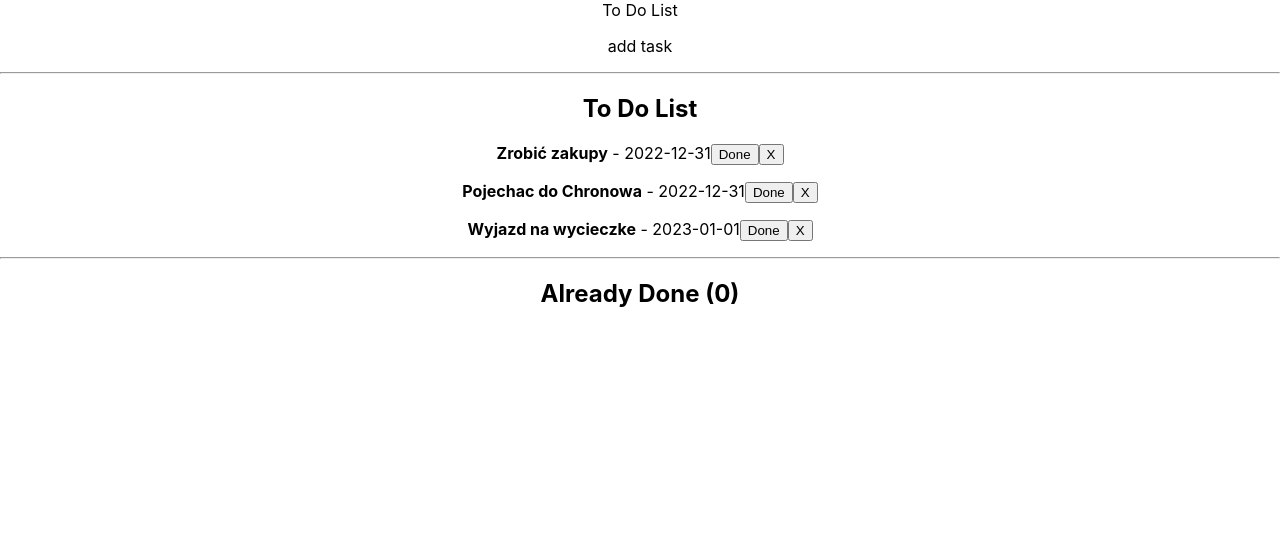
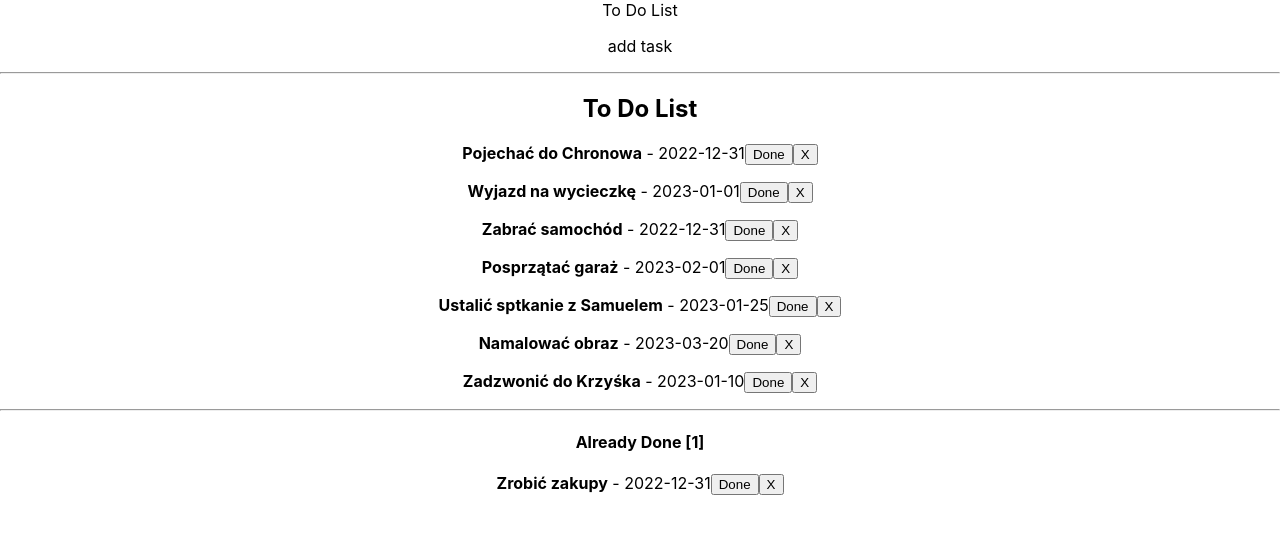
Before and after one commit to ArekeL/To_Do_App, a React (Create React App) app: page / in a window 1280 px wide. Shown: the top 534 px of the page. Built offline with nearby package versions, Linux system fonts and the light colour scheme.

Commit message:
View tasks in to-do and done sections

```diff
--- a/public/index.html
+++ b/public/index.html
@@ -1,5 +1,5 @@
 <!DOCTYPE html>
-<html lang="en">
+<html lang="pl">
 
 <head>
   <meta charset="utf-8" />
--- a/src/components/App.js
+++ b/src/components/App.js
@@ -10,22 +10,62 @@ class App extends Component {
 				id: 0,
 				text: "Zrobić zakupy",
 				date: "2022-12-31",
+				important: false,
+				active: false,
+				finishDate: null,
+			},
+			{
+				id: 1,
+				text: "Pojechać do Chronowa",
+				date: "2022-12-31",
 				important: true,
 				active: true,
 				finishDate: null,
 			},
 			{
-				id: 1,
-				text: "Pojechac do Chronowa",
-				date: "2022-12-31",
-				important: false,
+				id: 2,
+				text: "Wyjazd na wycieczkę",
+				date: "2023-01-01",
+				important: true,
 				active: true,
 				finishDate: null,
 			},
 			{
-				id: 2,
-				text: "Wyjazd na wycieczke",
-				date: "2023-01-01",
+				id: 3,
+				text: "Zabrać samochód",
+				date: "2022-12-31",
+				important: true,
+				active: true,
+				finishDate: null,
+			},
+			{
+				id: 4,
+				text: "Posprzątać garaż",
+				date: "2023-02-01",
+				important: true,
+				active: true,
+				finishDate: null,
+			},
+			{
+				id: 5,
+				text: "Ustalić sptkanie z Samuelem",
+				date: "2023-01-25",
+				important: true,
+				active: true,
+				finishDate: null,
+			},
+			{
+				id: 6,
+				text: "Namalować obraz",
+				date: "2023-03-20",
+				important: true,
+				active: true,
+				finishDate: null,
+			},
+			{
+				id: 7,
+				text: "Zadzwonić do Krzyśka",
+				date: "2023-01-10",
 				important: true,
 				active: true,
 				finishDate: null,
--- a/src/components/TaskList.js
+++ b/src/components/TaskList.js
@@ -1,7 +1,17 @@
 import React from "react";
 import Task from "./Task";
 const TaskList = (props) => {
-	const tasks = props.tasks.map((task) => (
+	const active = props.tasks.filter((task) => task.active);
+	const done = props.tasks.filter((task) => !task.active);
+	const activeTasks = active.map((task) => (
+		<Task
+			key={task.id}
+			task={task}
+			changeStatus={props.changeStatus}
+			deleteTask={props.deleteTask}
+		/>
+	));
+	const doneTasks = done.map((task) => (
 		<Task
 			key={task.id}
 			task={task}
@@ -12,10 +22,16 @@ const TaskList = (props) => {
 	return (
 		<div>
 			<h2>To Do List</h2>
-			{tasks}
+			{activeTasks.length > 0 ? (
+				activeTasks
+			) : (
+				<em>Don't have any tasks. Well done!</em>
+			)}
 
 			<hr />
-			<h2>Already Done (0)</h2>
+			<h4>Already Done [{done.length}]</h4>
+			{done.length > 5 && <p>The last 5 completed tasks</p>}
+			{doneTasks.slice(0, 5)}
 		</div>
 	);
 };
```
